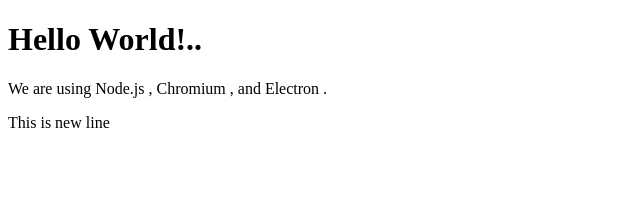
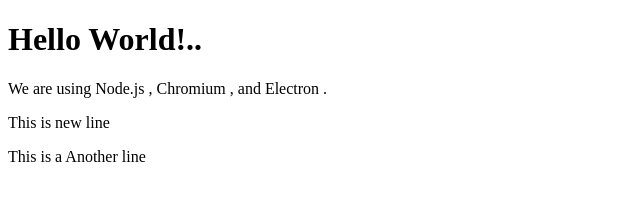
Before and after one commit to Harshdeepsinghtoor/electron-quick-start, an Electron app: page index.html in a window 800 px wide. Shown: the whole page, without its empty margins (0-640 px from the left). Drawn offline with Linux system fonts and the light colour scheme.

Commit message:
Changed index.html

```diff
--- a/index.html
+++ b/index.html
@@ -13,6 +13,8 @@
     Chromium <span id="chrome-version"></span>,
     and Electron <span id="electron-version"></span>.
 <p>This is new line</p>
+<p>This is a Another line</p>
+
     <!-- You can also require other files to run in this process -->
     <script src="./renderer.js"></script>
   </body>
```
